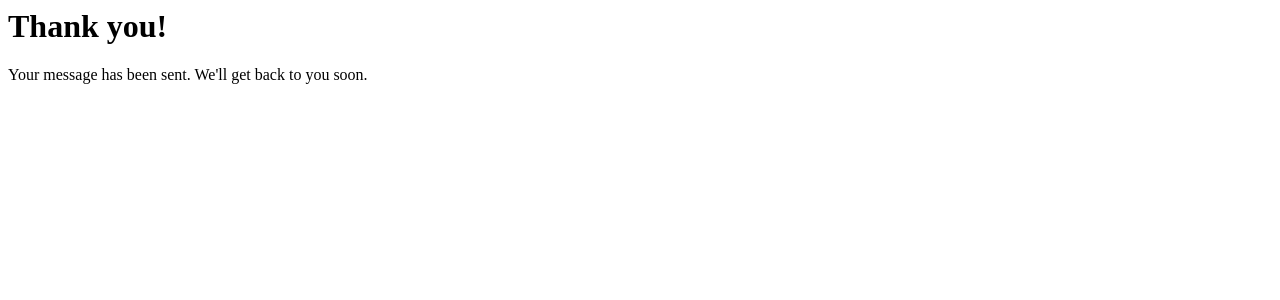
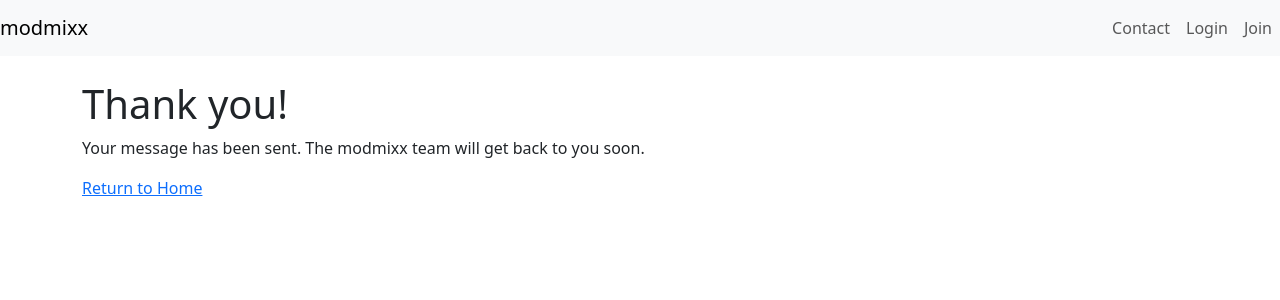
Before and after one commit to Seren-Hughes/modmixx, a Django app: page /contact/success/ in a window 1280 px wide. Shown: the top 300 px of the page. Run offline with Django 5.2, Linux system fonts and the light colour scheme.

Commit message:
add: update contact templates to extend base layout and include navigation

```diff
--- a/templates/base.html
+++ b/templates/base.html
@@ -13,6 +13,7 @@
       <a class="navbar-brand" href="/">modmixx</a>
       <!-- Add navigation links here -->
       <div class="navbar-nav ms-auto">
+        <a class="nav-link" href="{% url 'contact' %}">Contact</a>
         {% if user.is_authenticated %}
         <a class="nav-link" href="/">Discover</a>
         <a class="nav-link" href="/tracks/upload/">Share Track</a>
--- a/templates/contact/contact.html
+++ b/templates/contact/contact.html
@@ -1,6 +1,10 @@
+{% extends "base.html" %}
+
+{% block content %}
   <h1>Contact Us</h1>
   <form method="post">
     {% csrf_token %}
     {{ form.as_p }}
     <button type="submit">Send</button>
   </form>
+{% endblock %}
--- a/templates/contact/contact_success.html
+++ b/templates/contact/contact_success.html
@@ -1,2 +1,7 @@
-<h1>Thank you!</h1>
-<p>Your message has been sent. We'll get back to you soon.</p>
+{% extends "base.html" %}
+
+{% block content %}
+  <h1>Thank you!</h1>
+  <p>Your message has been sent. The modmixx team will get back to you soon.</p>
+  <a href="{% url 'home' %}">Return to Home</a>
+{% endblock %}
```
Lines whose indentation alone changed are shown as unchanged.
